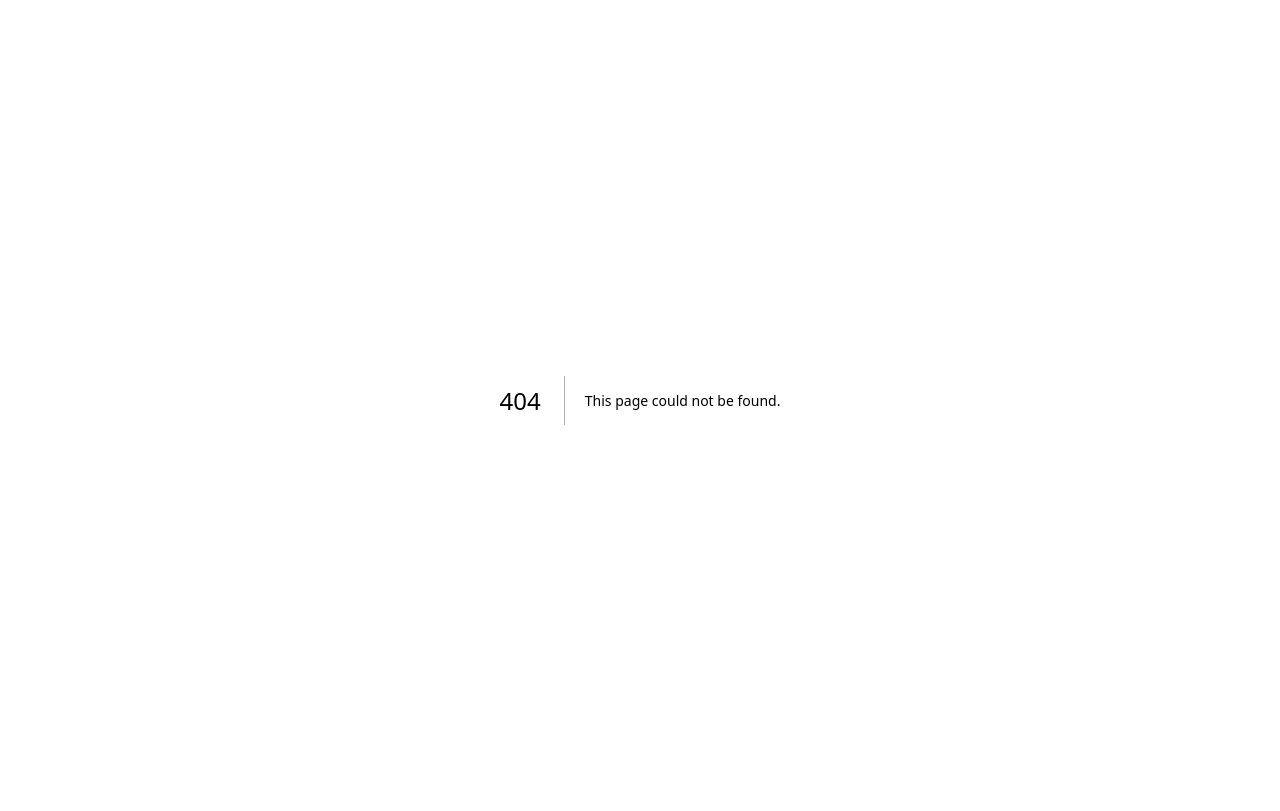
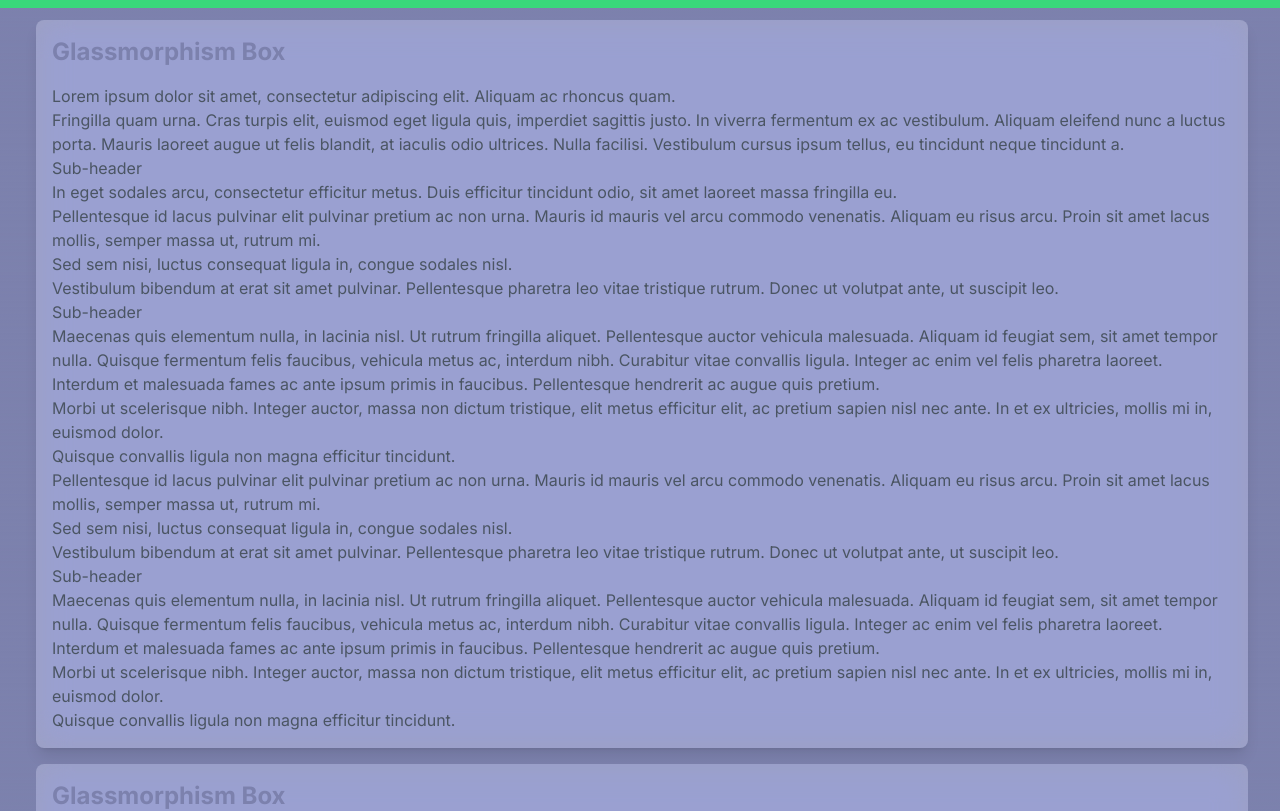
Before and after one commit to Will-H007/Fish-Pond, a Next.js app in the folder portfolio/: page /information in a window 1280 px wide. Before the commit this address had no page. Shown: the top 811 px of the page. Built offline with nearby package versions, Linux system fonts and the light colour scheme.

Commit message:
box layout

```diff
--- /dev/null
+++ b/portfolio/app/information/page.tsx
@@ -0,0 +1,83 @@
+'use client';
+import { useState, useEffect } from "react";
+import { motion, useScroll } from "framer-motion";
+import { LoremIpsum } from "@/component/Second_page/test_text";
+export default function App() {
+  const { scrollYProgress } = useScroll();
+  const [isBoxInRange, setIsBoxInRange] = useState(false);
+
+  useEffect(() => {
+    // Update the state when scrollYProgress changes
+    const handleScroll = () => {
+      const newIsBoxInRange = scrollYProgress.get() >= 0.2 && scrollYProgress.get() <= 0.8;
+      setIsBoxInRange(newIsBoxInRange);
+    };
+
+    // Attach the scroll event listener
+    window.addEventListener('scroll', handleScroll);
+
+    // Cleanup the event listener on component unmount
+    return () => {
+      window.removeEventListener('scroll', handleScroll);
+    };
+  }, [scrollYProgress]);
+
+ // Calculate boxGlow based on the absolute value of scrollYProgress
+ const boxGlow = Math.min(Math.max(Math.abs(scrollYProgress.get() - 0.5), 0), 1);
+
+
+  return (
+    <div className="h-screen grid grid-rows-3 gap-5 ml-5 mt-5">
+
+              {/* <div className='row-start-2 row-end-2 col-start-3 col-end-3 '>
+                  <img className="h-auto object-cover p-1 rounded-full ring-2 ring-gray-400 dark:ring-gray-300 m-2" src="./photo.jpeg" alt="Bordered avatar " />
+              </div> */}
+
+
+
+      <motion.div
+        className="fixed top-0 left-0 right-0 h-2 bg-[#39d87b] origin-left"
+        style={{ scaleX: scrollYProgress }}
+      />
+    <div className="flex flex-col">
+      <div className="grow mr-8 ml-4 mb-4 bg-opacity-25 bg-blur-lg backdrop-blur-lg bg-white bg-clip-padding backdrop-filter backdrop-saturate-150 p-4 rounded-lg shadow-lg">
+        <h1 className="text-2xl font-bold mb-4">Glassmorphism Box</h1>
+        <div className="text-gray-600">
+          <LoremIpsum />
+        </div>
+      </div>
+
+      <div className="flex flex-col">
+      <motion.div
+        animate={{ boxShadow: isBoxInRange ? `0 0 30px 10px rgba(255, 255, 0, ${boxGlow})` : 'none' }}
+        className="grow mr-8 ml-4 mb-4 bg-opacity-25 bg-blur-lg backdrop-blur-lg bg-white bg-clip-padding backdrop-filter backdrop-saturate-150 p-4 rounded-lg shadow-lg"
+      >
+        <h1 className="text-2xl font-bold mb-4">Glassmorphism Box</h1>
+        <div className="text-gray-600">
+          <LoremIpsum />
+        </div>
+      </motion.div>
+    </div>
+
+      <div className="grow mr-8 ml-4 mb-4 bg-opacity-25 bg-blur-lg backdrop-blur-lg bg-white bg-clip-padding backdrop-filter backdrop-saturate-150 p-4 rounded-lg shadow-lg">
+        <h1 className="text-2xl font-bold mb-4">Glassmorphism Box</h1>
+        <div className="text-gray-600">
+          <LoremIpsum />
+        </div>
+      </div>
+    </div>
+
+
+
+
+
+
+
+
+
+
+
+    </div>
+
+  );
+}
--- a/portfolio/app/page2/page.tsx
+++ /dev/null
@@ -1,17 +0,0 @@
-'use client';
-
-import { motion } from "framer-motion";
-
-export default function App() {
-  return (
-    <div className="h-screen grid grid-rows-3 gap-5 ml-5 mt-5">
-
-              <div className='row-start-2 row-end-2 col-start-3 col-end-3 '>
-                  <img className="h-auto max-w-sm p-1 rounded-full ring-2 ring-gray-400 dark:ring-gray-300 m-2" src="./photo.jpeg" alt="Bordered avatar " />
-              </div>
-
-
-
-          </div>
-  );
-}
--- /dev/null
+++ b/portfolio/component/Second_page/test_text.tsx
@@ -0,0 +1,76 @@
+export function LoremIpsum() {
+    return (
+      <>
+        <article>
+          <p>
+            Lorem ipsum dolor sit amet, consectetur adipiscing elit. Aliquam ac
+            rhoncus quam.
+          </p>
+          <p>
+            Fringilla quam urna. Cras turpis elit, euismod eget ligula quis,
+            imperdiet sagittis justo. In viverra fermentum ex ac vestibulum.
+            Aliquam eleifend nunc a luctus porta. Mauris laoreet augue ut felis
+            blandit, at iaculis odio ultrices. Nulla facilisi. Vestibulum cursus
+            ipsum tellus, eu tincidunt neque tincidunt a.
+          </p>
+          <h2>Sub-header</h2>
+          <p>
+            In eget sodales arcu, consectetur efficitur metus. Duis efficitur
+            tincidunt odio, sit amet laoreet massa fringilla eu.
+          </p>
+          <p>
+            Pellentesque id lacus pulvinar elit pulvinar pretium ac non urna.
+            Mauris id mauris vel arcu commodo venenatis. Aliquam eu risus arcu.
+            Proin sit amet lacus mollis, semper massa ut, rutrum mi.
+          </p>
+          <p>Sed sem nisi, luctus consequat ligula in, congue sodales nisl.</p>
+          <p>
+            Vestibulum bibendum at erat sit amet pulvinar. Pellentesque pharetra
+            leo vitae tristique rutrum. Donec ut volutpat ante, ut suscipit leo.
+          </p>
+          <h2>Sub-header</h2>
+          <p>
+            Maecenas quis elementum nulla, in lacinia nisl. Ut rutrum fringilla
+            aliquet. Pellentesque auctor vehicula malesuada. Aliquam id feugiat
+            sem, sit amet tempor nulla. Quisque fermentum felis faucibus, vehicula
+            metus ac, interdum nibh. Curabitur vitae convallis ligula. Integer ac
+            enim vel felis pharetra laoreet. Interdum et malesuada fames ac ante
+            ipsum primis in faucibus. Pellentesque hendrerit ac augue quis
+            pretium.
+          </p>
+          <p>
+            Morbi ut scelerisque nibh. Integer auctor, massa non dictum tristique,
+            elit metus efficitur elit, ac pretium sapien nisl nec ante. In et ex
+            ultricies, mollis mi in, euismod dolor.
+          </p>
+          <p>Quisque convallis ligula non magna efficitur tincidunt.</p>
+          <p>
+            Pellentesque id lacus pulvinar elit pulvinar pretium ac non urna.
+            Mauris id mauris vel arcu commodo venenatis. Aliquam eu risus arcu.
+            Proin sit amet lacus mollis, semper massa ut, rutrum mi.
+          </p>
+          <p>Sed sem nisi, luctus consequat ligula in, congue sodales nisl.</p>
+          <p>
+            Vestibulum bibendum at erat sit amet pulvinar. Pellentesque pharetra
+            leo vitae tristique rutrum. Donec ut volutpat ante, ut suscipit leo.
+          </p>
+          <h2>Sub-header</h2>
+          <p>
+            Maecenas quis elementum nulla, in lacinia nisl. Ut rutrum fringilla
+            aliquet. Pellentesque auctor vehicula malesuada. Aliquam id feugiat
+            sem, sit amet tempor nulla. Quisque fermentum felis faucibus, vehicula
+            metus ac, interdum nibh. Curabitur vitae convallis ligula. Integer ac
+            enim vel felis pharetra laoreet. Interdum et malesuada fames ac ante
+            ipsum primis in faucibus. Pellentesque hendrerit ac augue quis
+            pretium.
+          </p>
+          <p>
+            Morbi ut scelerisque nibh. Integer auctor, massa non dictum tristique,
+            elit metus efficitur elit, ac pretium sapien nisl nec ante. In et ex
+            ultricies, mollis mi in, euismod dolor.
+          </p>
+          <p>Quisque convallis ligula non magna efficitur tincidunt.</p>
+        </article>
+      </>
+    );
+  }
--- a/portfolio/component/front_page/eye.tsx
+++ b/portfolio/component/front_page/eye.tsx
@@ -34,10 +34,10 @@ const Eye: React.FC<AnimatedLineProps> = ({ center_x ,center_y , attribute, side
           scaleX: flipScaleX,
           scaleY: flipScaleY,
         }}
+        x1={center_x}
+        y1={center_y}
         x2={center_x + side}
         y2={center_y + side}
-        x1={center_x}
-        y1={center_y}
         stroke="white"
         variants={{
           hidden: draw.hidden,
```
